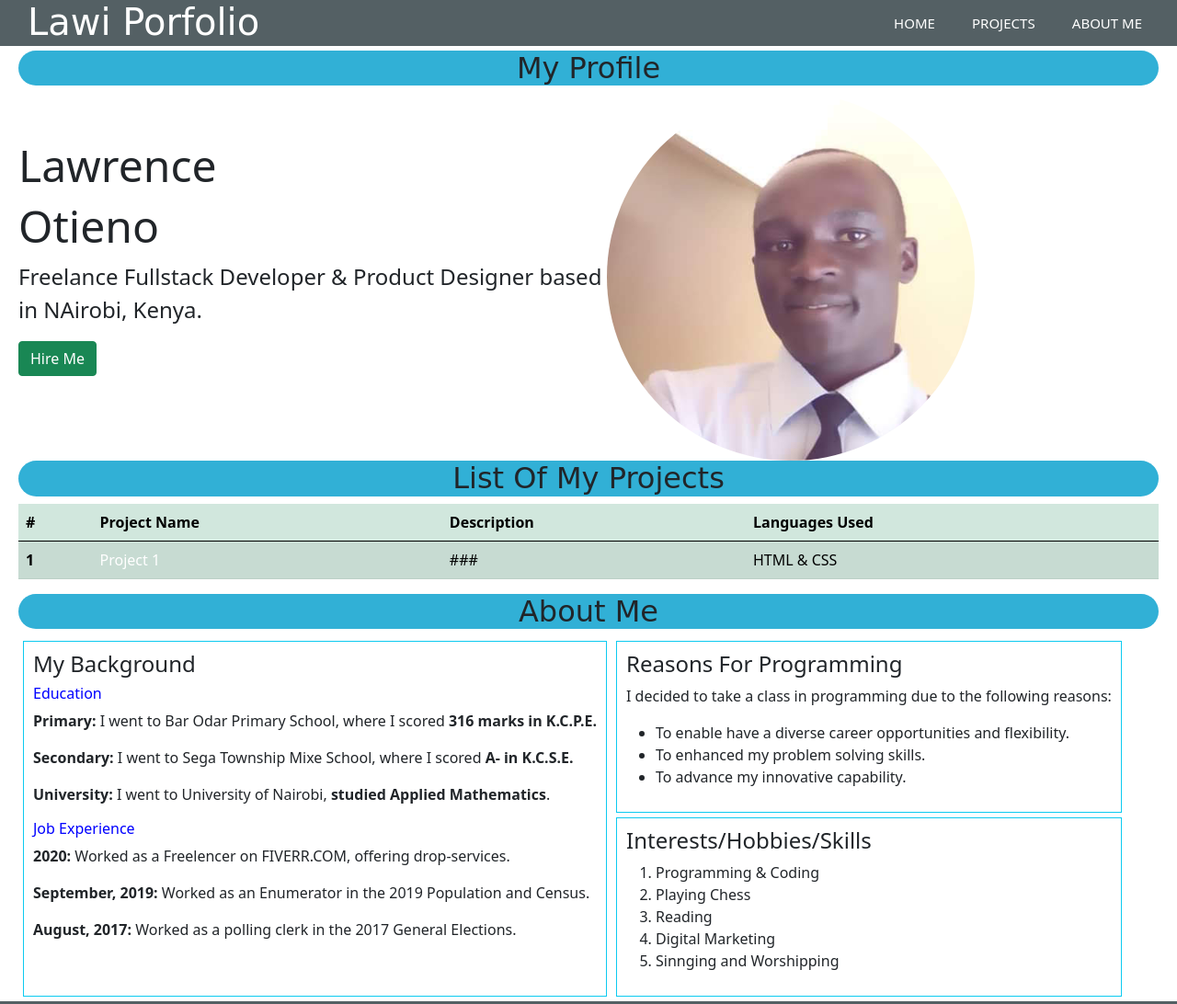
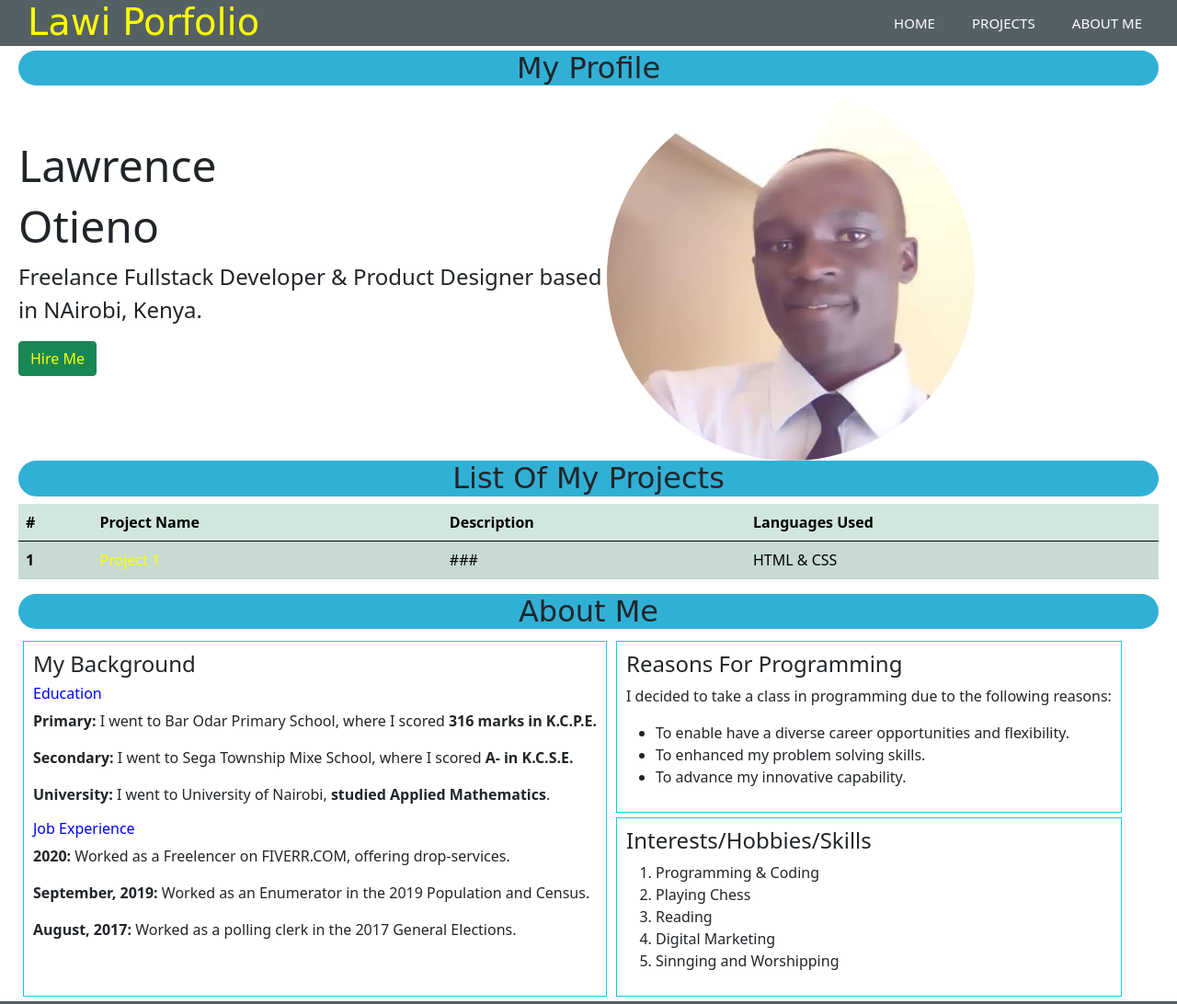
Before and after one commit to LawiOtieno/sample_portfolio, a plain HTML site: page index.html in a window 1280 px wide. Shown: the top 1092 px of the page at 92% size. Drawn offline with nearby package versions, Linux system fonts and the light colour scheme; a web font is replaced by a local one.

Commit message:
started my README

```diff
--- a/style.css
+++ b/style.css
@@ -4,7 +4,7 @@
 }
 a{
     text-decoration: none;
-    color: white;
+    color: rgb(251, 255, 0);
 }
 a:hover{
     color: hotpink;
```
Also changed, not shown: 1 other file.
